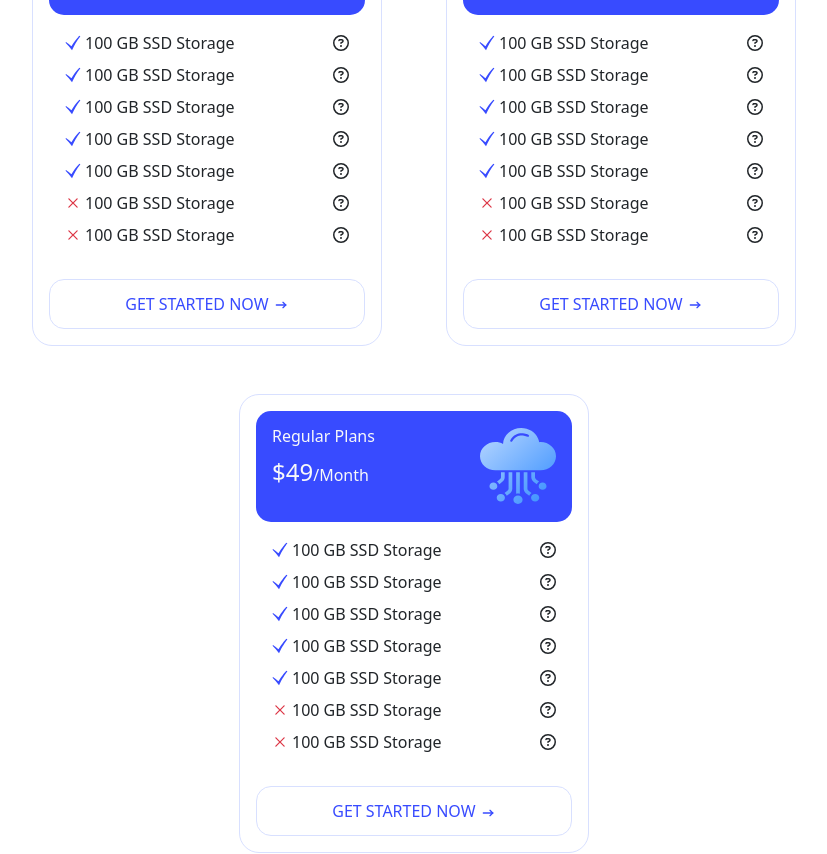
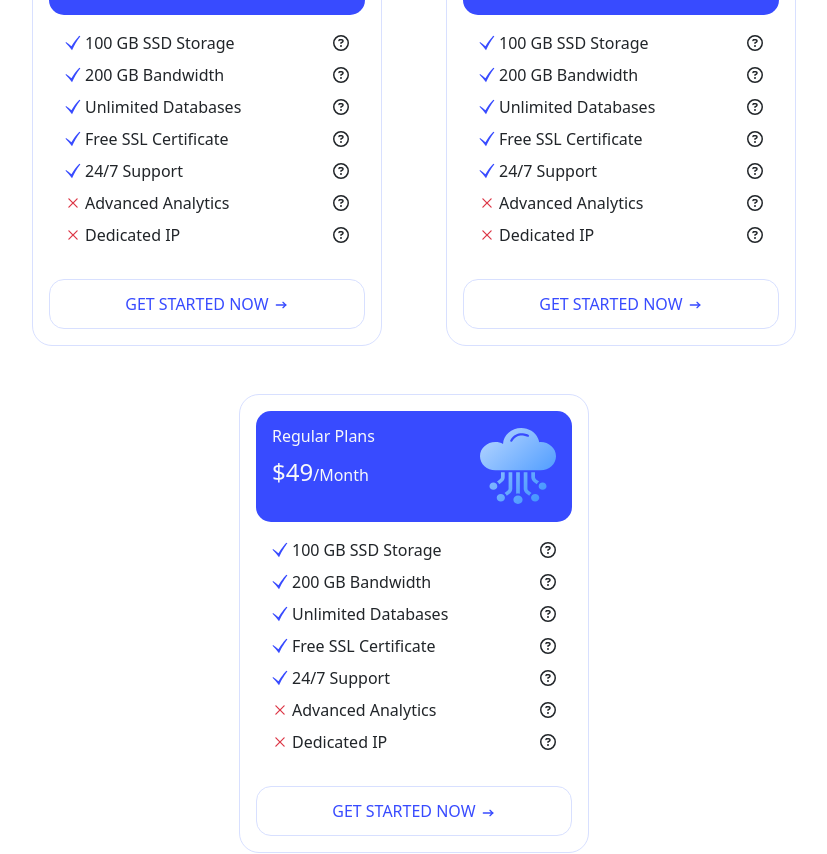
Before and after one commit to RaghadDeveloper/TASK-7-1, a React (Vite) app: page / in a window 1280 px wide. Shown: the part 3520-4374 px from the top of the page, without its empty margins (226-1053 px from the left). Built offline with nearby package versions, Linux system fonts and the light colour scheme.

Commit message:
edit prcieCard

```diff
--- /dev/null
+++ b/src/Componants/PriceCard/PriceCard.css
@@ -0,0 +1,18 @@
+.pricing-card {
+    background-color: white !important;
+    width: 350px !important;
+}
+.pricing-card button {
+    color: #384bff;
+    background-color: white !important;
+    border: 1px solid #d8e0ff;
+    border-radius: 15px;
+    height: 50px;
+}
+.card-intro {
+    background-color: #384bff;
+    border-radius: 15px;
+}
+.primary-color {
+    color: #384bff;
+}
--- /dev/null
+++ b/src/Componants/PriceCard/PriceCard.jsx
@@ -0,0 +1,39 @@
+import React from 'react'
+import './PriceCard.css'
+import Card from 'react-bootstrap/Card';
+import { TbArrowNarrowRight } from "react-icons/tb";
+import { GiCheckMark } from "react-icons/gi";
+import { FaRegCircleQuestion } from "react-icons/fa6";
+import { RxCross2 } from "react-icons/rx";
+
+export default function PriceCard({ title, price, features, iconSrc }) {
+    return (
+        <Card className='pricing-card mx-2 p-3' style={{ width: '18rem' }}>
+            <div className='card-intro w-100 p-3 d-flex justify-content-between align-items-center text-light'>
+                <div>
+                    <h6>{title}</h6>
+                    <p><span className='fs-4'>${price}</span>/Month</p>
+                </div>
+                <img src={iconSrc} alt="" />
+            </div>
+            <Card.Body>
+                <ul className='p-0 d-flex flex-column gap-2'>
+                    {features.map((feature, index) => (
+                        <li key={index} className='d-flex justify-content-between align-items-center m-0'>
+                            <p className='d-flex align-items-center gap-1 m-0'>
+                                {feature.included ? (
+                                    <GiCheckMark className='primary-color' />
+                                ) : (
+                                    <RxCross2 className='text-danger' />
+                                )}
+                                {feature.text}
+                            </p>
+                            <FaRegCircleQuestion />
+                        </li>
+                    ))}
+                </ul>
+            </Card.Body>
+            <button className='w-100 bg-light'>GET STARTED NOW <TbArrowNarrowRight /></button>
+        </Card>
+    )
+}
--- a/src/Componants/Pricing/Pricing.css
+++ b/src/Componants/Pricing/Pricing.css
@@ -11,21 +11,3 @@
 .save {
     color: #384bff;
 }
-.pricing-card {
-    background-color: white !important;
-    width: 350px !important;
-}
-.pricing-card button {
-    color: #384bff;
-    background-color: white !important;
-    border: 1px solid #d8e0ff;
-    border-radius: 15px;
-    height: 50px;
-}
-.card-intro {
-    background-color: #384bff;
-    border-radius: 15px;
-}
-.primary-color {
-    color: #384bff;
-}
--- a/src/Componants/Pricing/Pricing.jsx
+++ b/src/Componants/Pricing/Pricing.jsx
@@ -1,14 +1,56 @@
 import './Pricing.css'
 import React from 'react'
-import Card from 'react-bootstrap/Card';
-import { TbArrowNarrowLeft } from "react-icons/tb";
-import { TbArrowNarrowRight } from "react-icons/tb";
-import { GiCheckMark } from "react-icons/gi";
-import { FaRegCircleQuestion } from "react-icons/fa6";
-import { RxCross2 } from "react-icons/rx";
 import CenterTitle from '../CenterTitle/CenterTitle';
+import PriceCard from '../PriceCard/PriceCard';
 
 export default function Pricing() {
+
+    const cardData = [
+        {
+            title: 'Regular Plans',
+            price: 49,
+            iconSrc: './../../src/assets/images/pricingIcon1_1.svg',
+            features: [
+                { text: '100 GB SSD Storage', included: true },
+                { text: '200 GB Bandwidth', included: true },
+                { text: 'Unlimited Databases', included: true },
+                { text: 'Free SSL Certificate', included: true },
+                { text: '24/7 Support', included: true },
+                { text: 'Advanced Analytics', included: false },
+                { text: 'Dedicated IP', included: false },
+            ],
+        },
+        {
+            title: 'Regular Plans',
+            price: 49,
+            iconSrc: './../../src/assets/images/pricingIcon1_1.svg',
+            features: [
+                { text: '100 GB SSD Storage', included: true },
+                { text: '200 GB Bandwidth', included: true },
+                { text: 'Unlimited Databases', included: true },
+                { text: 'Free SSL Certificate', included: true },
+                { text: '24/7 Support', included: true },
+                { text: 'Advanced Analytics', included: false },
+                { text: 'Dedicated IP', included: false },
+            ],
+        },
+        {
+            title: 'Regular Plans',
+            price: 49,
+            iconSrc: './../../src/assets/images/pricingIcon1_1.svg',
+            features: [
+                { text: '100 GB SSD Storage', included: true },
+                { text: '200 GB Bandwidth', included: true },
+                { text: 'Unlimited Databases', included: true },
+                { text: 'Free SSL Certificate', included: true },
+                { text: '24/7 Support', included: true },
+                { text: 'Advanced Analytics', included: false },
+                { text: 'Dedicated IP', included: false },
+            ],
+        }
+    ];
+
+
     return (
         <section className='pric-sec d-flex flex-column justify-content-center align-items-center'>
             <CenterTitle title={'OUR PRICING'} text={'Our Awesome Pricing Plans'} />
@@ -22,72 +64,16 @@ export default function Pricing() {
             </div>
 
             <div className='p-5 container d-flex flex-wrap justify-content-center gap-5'>
-                <Card className='pricing-card mx-2 p-3' style={{ width: '18rem' }}>
-                    <div className='card-intro w-100 p-3 d-flex justify-content-between align-items-center text-light'>
-                        <div>
-                            <h6>Regular Plans</h6>
-                            <p><span className='fs-4'>$49</span>/Month</p>
-                        </div>
-                        <img src="./../../src/assets/images/pricingIcon1_1.svg" alt="" />
-                    </div>
-                    <Card.Body>
-                        <ul className='p-0 d-flex flex-column gap-2'>
-                            <li className='d-flex justify-content-between align-items-center m-0'><p className='d-flex align-items-center gap-1 m-0'><GiCheckMark className='primary-color'/> 100 GB SSD Storage</p><FaRegCircleQuestion /></li>
-                            <li className='d-flex justify-content-between align-items-center m-0'><p className='d-flex align-items-center gap-1 m-0'><GiCheckMark className='primary-color'/> 100 GB SSD Storage</p><FaRegCircleQuestion /></li>
-                            <li className='d-flex justify-content-between align-items-center m-0'><p className='d-flex align-items-center gap-1 m-0'><GiCheckMark className='primary-color'/> 100 GB SSD Storage</p><FaRegCircleQuestion /></li>
-                            <li className='d-flex justify-content-between align-items-center m-0'><p className='d-flex align-items-center gap-1 m-0'><GiCheckMark className='primary-color'/> 100 GB SSD Storage</p><FaRegCircleQuestion /></li>
-                            <li className='d-flex justify-content-between align-items-center m-0'><p className='d-flex align-items-center gap-1 m-0'><GiCheckMark className='primary-color'/> 100 GB SSD Storage</p><FaRegCircleQuestion /></li>
-                            <li className='d-flex justify-content-between align-items-center m-0'><p className='d-flex align-items-center gap-1 m-0'><RxCross2 className='text-danger'/> 100 GB SSD Storage</p><FaRegCircleQuestion /></li>
-                            <li className='d-flex justify-content-between align-items-center m-0'><p className='d-flex align-items-center gap-1 m-0'><RxCross2 className='text-danger'/> 100 GB SSD Storage</p><FaRegCircleQuestion /></li>
 
-                        </ul>
-                    </Card.Body>
-                        <button className='w-100 bg-light'>GET STARTED NOW <TbArrowNarrowRight /></button>
-                </Card>
-                <Card className='pricing-card mx-2 p-3' style={{ width: '18rem' }}>
-                    <div className='card-intro w-100 p-3 d-flex justify-content-between align-items-center text-light'>
-                        <div>
-                            <h6>Regular Plans</h6>
-                            <p><span className='fs-4'>$49</span>/Month</p>
-                        </div>
-                        <img src="./../../src/assets/images/pricingIcon1_1.svg" alt="" />
-                    </div>
-                    <Card.Body>
-                        <ul className='p-0 d-flex flex-column gap-2'>
-                            <li className='d-flex justify-content-between align-items-center m-0'><p className='d-flex align-items-center gap-1 m-0'><GiCheckMark className='primary-color'/> 100 GB SSD Storage</p><FaRegCircleQuestion /></li>
-                            <li className='d-flex justify-content-between align-items-center m-0'><p className='d-flex align-items-center gap-1 m-0'><GiCheckMark className='primary-color'/> 100 GB SSD Storage</p><FaRegCircleQuestion /></li>
-                            <li className='d-flex justify-content-between align-items-center m-0'><p className='d-flex align-items-center gap-1 m-0'><GiCheckMark className='primary-color'/> 100 GB SSD Storage</p><FaRegCircleQuestion /></li>
-                            <li className='d-flex justify-content-between align-items-center m-0'><p className='d-flex align-items-center gap-1 m-0'><GiCheckMark className='primary-color'/> 100 GB SSD Storage</p><FaRegCircleQuestion /></li>
-                            <li className='d-flex justify-content-between align-items-center m-0'><p className='d-flex align-items-center gap-1 m-0'><GiCheckMark className='primary-color'/> 100 GB SSD Storage</p><FaRegCircleQuestion /></li>
-                            <li className='d-flex justify-content-between align-items-center m-0'><p className='d-flex align-items-center gap-1 m-0'><RxCross2 className='text-danger'/> 100 GB SSD Storage</p><FaRegCircleQuestion /></li>
-                            <li className='d-flex justify-content-between align-items-center m-0'><p className='d-flex align-items-center gap-1 m-0'><RxCross2 className='text-danger'/> 100 GB SSD Storage</p><FaRegCircleQuestion /></li>
-
-                        </ul>
-                    </Card.Body>
-                        <button className='w-100 bg-light'>GET STARTED NOW <TbArrowNarrowRight /></button>
-                </Card>
-                <Card className='pricing-card mx-2 p-3' style={{ width: '18rem' }}>
-                    <div className='card-intro w-100 p-3 d-flex justify-content-between align-items-center text-light'>
-                        <div>
-                            <h6>Regular Plans</h6>
-                            <p><span className='fs-4'>$49</span>/Month</p>
-                        </div>
-                        <img src="./../../src/assets/images/pricingIcon1_1.svg" alt="" />
-                    </div>
-                    <Card.Body>
-                        <ul className='p-0 d-flex flex-column gap-2'>
-                            <li className='d-flex justify-content-between align-items-center m-0'><p className='d-flex align-items-center gap-1 m-0'><GiCheckMark className='primary-color'/> 100 GB SSD Storage</p><FaRegCircleQuestion /></li>
-                            <li className='d-flex justify-content-between align-items-center m-0'><p className='d-flex align-items-center gap-1 m-0'><GiCheckMark className='primary-color'/> 100 GB SSD Storage</p><FaRegCircleQuestion /></li>
-                            <li className='d-flex justify-content-between align-items-center m-0'><p className='d-flex align-items-center gap-1 m-0'><GiCheckMark className='primary-color'/> 100 GB SSD Storage</p><FaRegCircleQuestion /></li>
-                            <li className='d-flex justify-content-between align-items-center m-0'><p className='d-flex align-items-center gap-1 m-0'><GiCheckMark className='primary-color'/> 100 GB SSD Storage</p><FaRegCircleQuestion /></li>
-                            <li className='d-flex justify-content-between align-items-center m-0'><p className='d-flex align-items-center gap-1 m-0'><GiCheckMark className='primary-color'/> 100 GB SSD Storage</p><FaRegCircleQuestion /></li>
-                            <li className='d-flex justify-content-between align-items-center m-0'><p className='d-flex align-items-center gap-1 m-0'><RxCross2 className='text-danger'/> 100 GB SSD Storage</p><FaRegCircleQuestion /></li>
-                            <li className='d-flex justify-content-between align-items-center m-0'><p className='d-flex align-items-center gap-1 m-0'><RxCross2 className='text-danger'/> 100 GB SSD Storage</p><FaRegCircleQuestion /></li>
-
-                        </ul>
-                    </Card.Body>
-                        <button className='w-100 bg-light'>GET STARTED NOW <TbArrowNarrowRight /></button>
-                </Card>
+                {
+                    cardData.map((e, index) => (
+                        <PriceCard title={e.title}
+                            price={e.price}
+                            iconSrc={e.iconSrc}
+                            features={e.features}
+                        />
+                    ))
+                }
             </div>
 
         </section>
```
